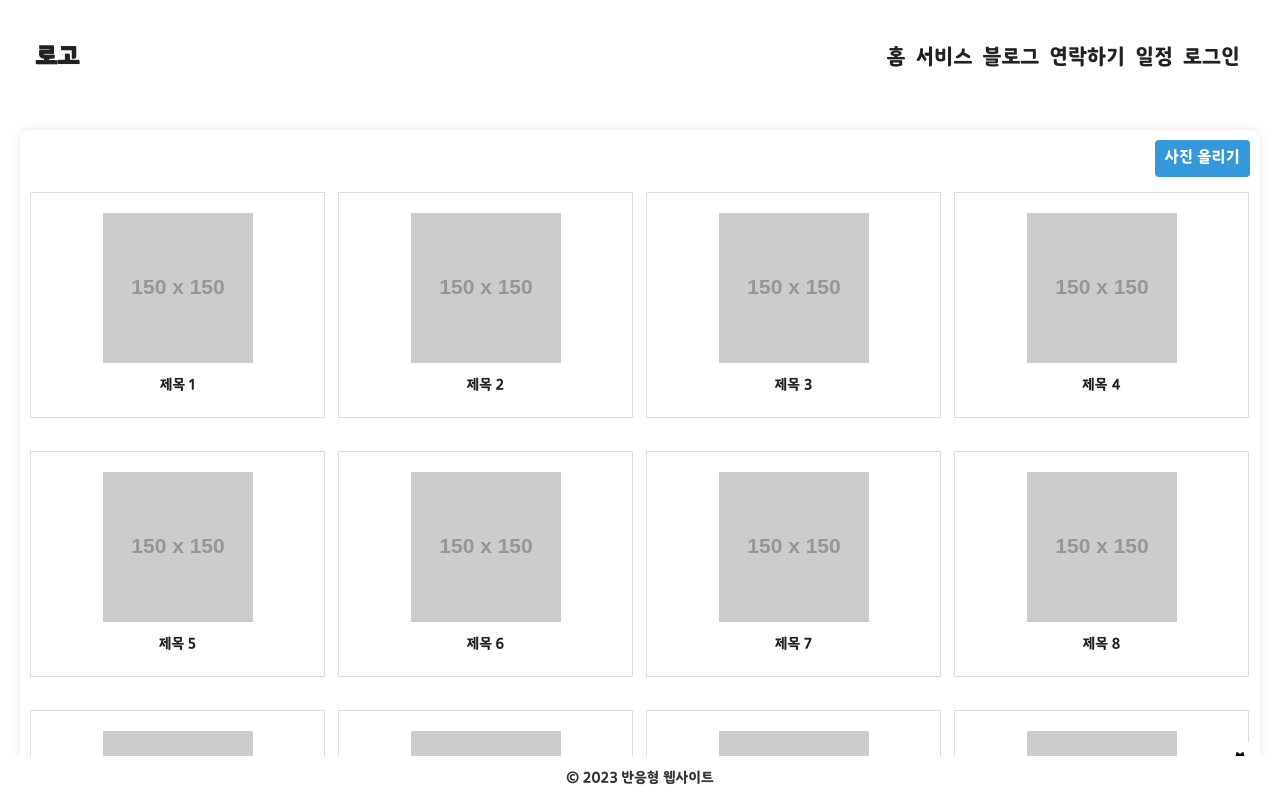
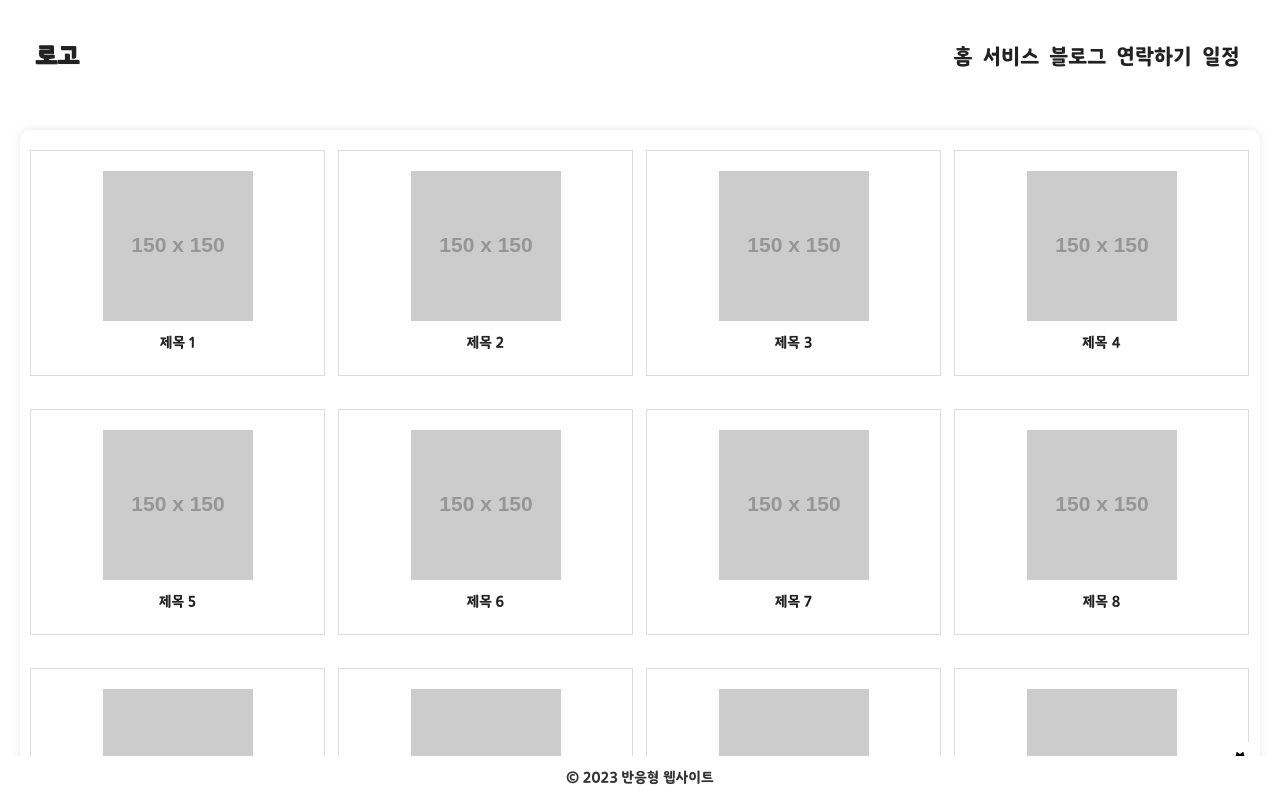
Before and after one commit to lhg1006/lhg-portfolio, a Next.js app: page /board/photoBoard in a window 1280 px wide. Shown: the top 798 px of the page. Built offline with nearby package versions, Linux system fonts and the light colour scheme.

Commit message:
admin 전용 버튼들

```diff
--- a/app/globals.css
+++ b/app/globals.css
@@ -95,6 +95,10 @@ main {
 textarea
 {
   resize: none;
+}
+
+.hidden{
+  display: none !important;
 }
 
 .content {
--- a/app/layout.tsx
+++ b/app/layout.tsx
@@ -5,7 +5,7 @@ import { Inter } from 'next/font/google'
 const inter = Inter({ subsets: ['latin'] })
 
 export const metadata: Metadata = {
-  title: 'Create Next App',
+  title: 'skrrrrrrrrrr',
   description: 'Generated by create next app',
 }
 
--- a/app/page.tsx
+++ b/app/page.tsx
@@ -4,8 +4,11 @@ import Layout from "@/components/layout";
 import Home from "@/components/home";
 import Modal from 'react-modal';
 import {useEffect} from "react";
+import { useSearchParams } from "next/navigation";
+const Main = () => {
+    const searchParams  = useSearchParams();
+    const isAdmin = searchParams.get('admin') === 'asd'
 
-const Main = () => {
     useEffect(() => {
         Modal.setAppElement(document.body);
     }, []);
@@ -17,13 +20,13 @@ const Main = () => {
     ];
 
     return (
-        <Layout>
+        <Layout isAdmin={isAdmin}>
             {/*<div className="banner-container">*/}
             {/*    <img className="banner" src="/images/image1.jpg" alt="Banner"/>*/}
             {/*</div>*/}
 
             <ImageSlider images={images}/>
-            <Home/>
+            <Home isAdmin={isAdmin}/>
         </Layout>
     )
 }
--- a/components/borad.js
+++ b/components/borad.tsx
@@ -7,7 +7,7 @@ import LoadingSpinner from "@/components/loadingSpinner";
 import boardCss from "@/public/css/board.module.css"
 
 
-const Board = () => {
+const Board = ({isAdmin} : {isAdmin:boolean}) => {
     const [loading, setLoading] = useState(true);
 
     useEffect(() => {
@@ -23,7 +23,7 @@ const Board = () => {
             {!loading && <>
                 <div className={'flex justify-between'}>
                     <div>공지사항</div>
-                    <LinkBtn link={'write'} title={'글쓰기'}></LinkBtn>
+                    {isAdmin && <LinkBtn link={'write'} title={'글쓰기'}></LinkBtn>}
                 </div>
                 {/* 게시글 목록 */}
                 <div className={boardCss.post}>
--- a/components/home.tsx
+++ b/components/home.tsx
@@ -3,15 +3,15 @@
 import Board from "@/components/borad";
 import PostList from "@/components/postList"
 
-const Home = () => {
+const Home = ({isAdmin} : {isAdmin:boolean}) => {
 
     return (
         <div className={'lg:grid lg:grid-cols-3 lg:gap-8 sm:grid-cols-1 sm:gap-0 homeGrid'}>
             <div className={`col-span-1`}>
-                <Board/>
+                <Board isAdmin={isAdmin}/>
             </div>
             <div className={`col-span-2`}>
-                <PostList/>
+                <PostList isAdmin={isAdmin}/>
             </div>
         </div>
     )
--- a/components/layout.js
+++ b/components/layout.tsx
@@ -9,7 +9,7 @@ import { FontAwesomeIcon } from '@fortawesome/react-fontawesome';
 import { faMoon, faSun } from '@fortawesome/free-solid-svg-icons';
 
 
-function Layout({children}) {
+const Layout = ({children, isAdmin} : {children: any; isAdmin: any}) =>{
     const [mounted, setMounted] = useState(false);
 
     useEffect(() => {
@@ -54,7 +54,7 @@ function Layout({children}) {
                         <Link href={'/nav/blog'}><li><div>블로그</div></li></Link>
                         <Link href={'/nav/call'}><li><div>연락하기</div></li></Link>
                         <Link href={'/nav/calendar'}><li><div>일정</div></li></Link>
-                        <Link href={'/auth/login'}><li><div>로그인</div></li></Link>
+                        {isAdmin && <Link href={'/auth/login'}><li><div>로그인</div></li></Link>}
                     </ul>
                 </nav>
             </header>
--- a/components/postList.js
+++ b/components/postList.tsx
@@ -1,4 +1,4 @@
-// components/PostList.js
+// components/PostList.tsx
 import React, {useEffect, useState} from 'react';
 import {generatePosts} from '@/util/utils';
 import Link from "next/link";
@@ -8,7 +8,7 @@ import pPCss from "@/public/css/photoPost.module.css"
 import Pagination from "@/components/pagenation";
 import LoadingSpinner from "@/components/loadingSpinner";
 
-const PostList = () => {
+const PostList = ({isAdmin} : {isAdmin:boolean}) => {
     const pathname = usePathname();
     const isHome = pathname === '/' || pathname === '/home'
     const posts = generatePosts();
@@ -30,7 +30,7 @@ const PostList = () => {
         window.scrollTo({ top: 0, behavior: 'smooth' });
     };
 
-    const paginate = (pageNumber) => {
+    const paginate = (pageNumber : number) => {
         // 페이지 변경을 처리할 함수 호출
         setCurrentPage(pageNumber)
 
@@ -45,9 +45,12 @@ const PostList = () => {
 
                 {!loading &&
                     <>
-                        <LinkBtn link={isHome ? '/board/photoBoard' : '/board/photoBoardPost'} title={isHome ? '앨범 더보기' : '사진 올리기'}/>
-                        <div className={pPCss.photoPostGrid}>
-                            {typePost.map((post) => (
+                        {isHome ?
+                            <LinkBtn link={'/board/photoBoard'}  title={'앨범 더보기'}/> :
+                            (isAdmin && <LinkBtn link={'/board/photoBoardPost'}  title={'사진 올리기'}/>)
+                        }
+                        <div className={`${pPCss.photoPostGrid}`}>
+                            {typePost.map((post : {id:any; title:string; image:string}) => (
                                 <div key={post.id} className={`${pPCss.photoPost}`}>
                                     <Link href={'/board/photoBoard/photoBoardView'}>
                                         <div className={pPCss.photoBox}>
```
